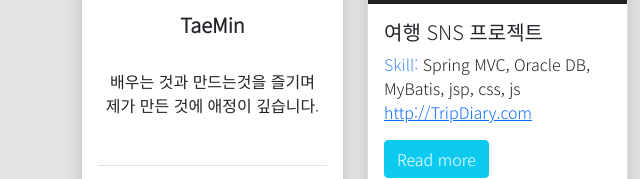
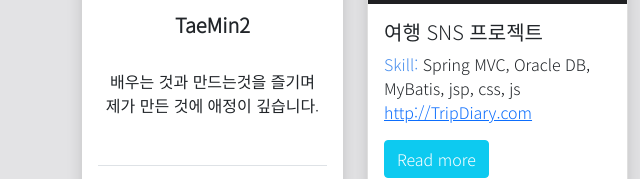
Before and after one commit to tm-kr/portfolio, a plain HTML site: page index.html in a window 1280 px wide. Shown: the part 215-394 px from the top of the page, 0-640 px from the left. Drawn offline with nearby package versions, Linux system fonts and the light colour scheme.

Commit message:
TEST COMMIT

```diff
--- a/index.html
+++ b/index.html
@@ -22,7 +22,7 @@
             <div class="p-3" style="text-align:center;">
               <div class="border-bottom">
                 <img class="mt-5 rounded-circle border mb-3"src="img/profile.jpg" alt="" style="width:100px; height: 100px;object-fit: cover;">
-                <h5><b>TaeMin</b></h5><br>
+                <h5><b>TaeMin2</b></h5><br>
                 <p class="mb-5">배우는 것과 만드는것을 즐기며<br>
                     제가 만든 것에 애정이 깊습니다.</p>
               </div>
```
